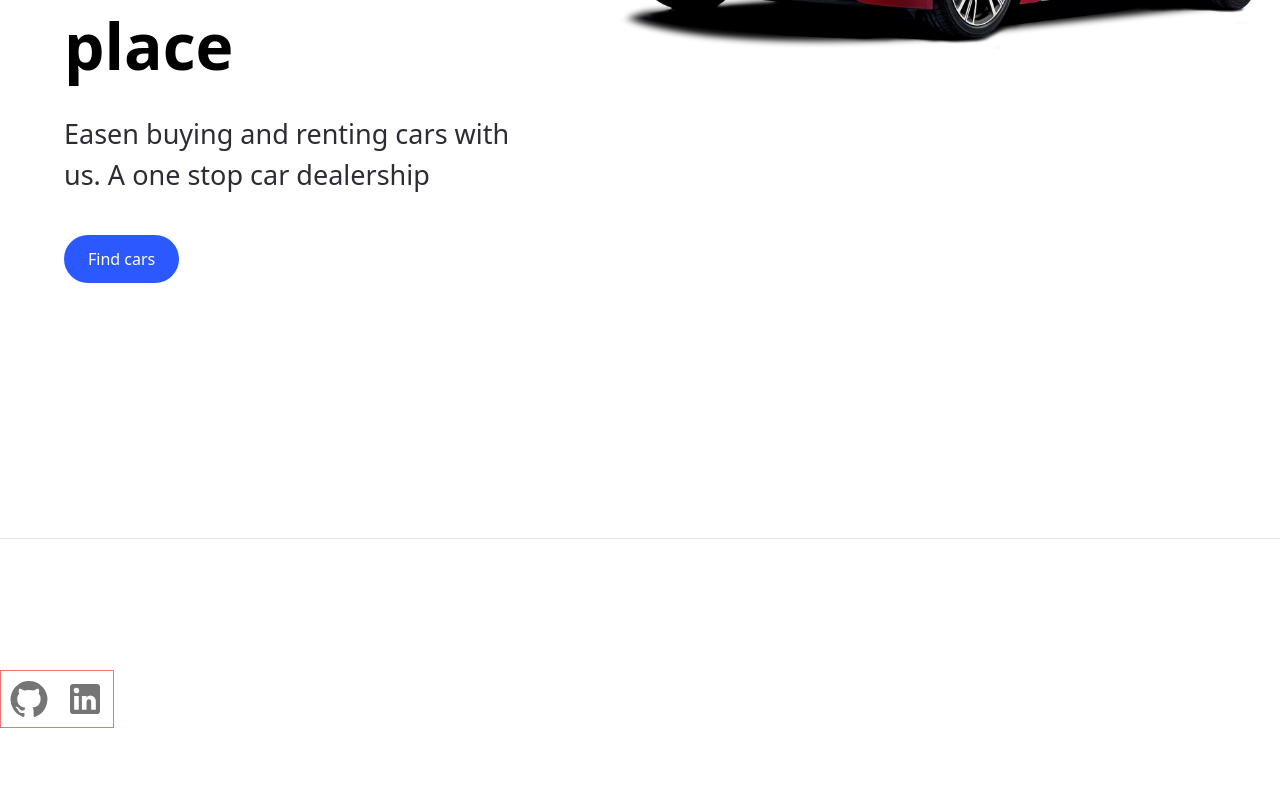
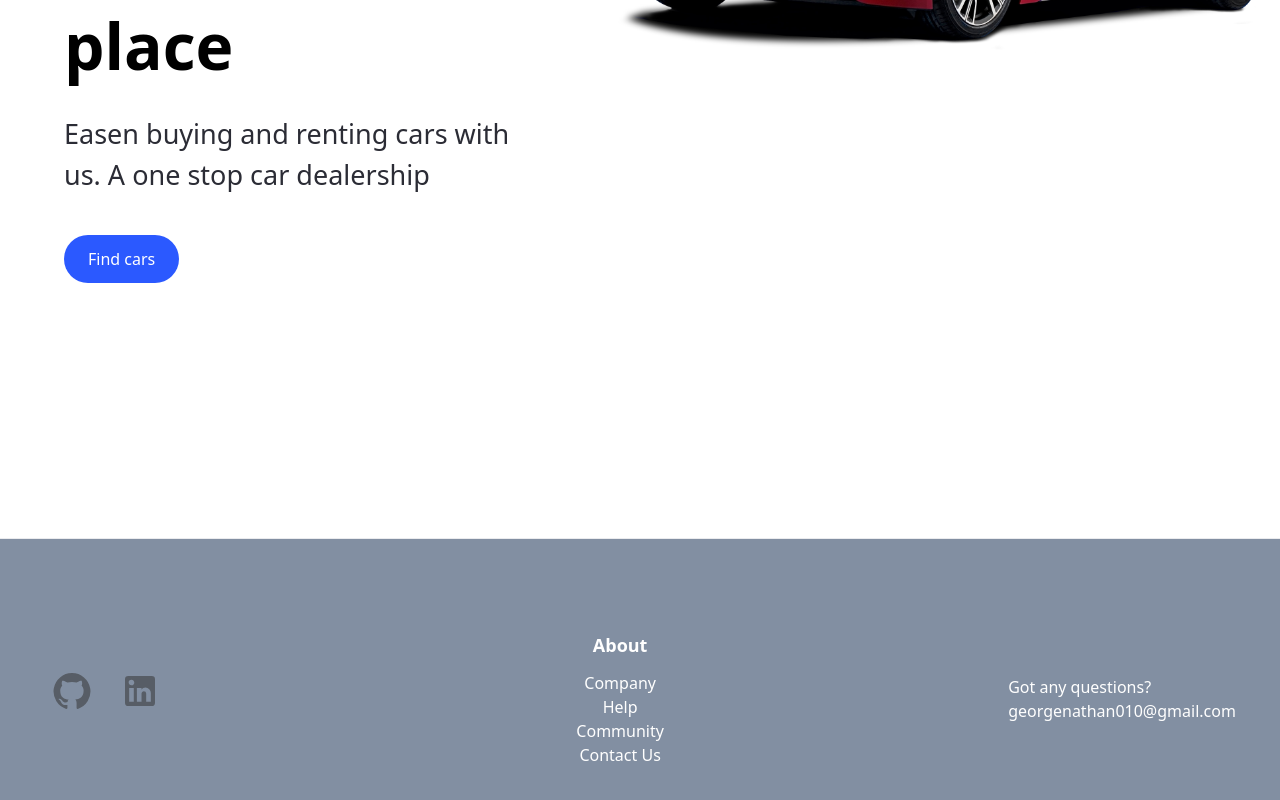
Before and after one commit to Nathami-n/carGo, a React (Vite) app: page / in a window 1280 px wide. Shown: the part 484-1284 px from the top of the page. Built offline with nearby package versions, Linux system fonts and the light colour scheme; no server answers.

Commit message:
added the footer completely

```diff
--- a/src/components/Footer.jsx
+++ b/src/components/Footer.jsx
@@ -1,20 +1,30 @@
-import {Socials} from '../utils/Constants'
+import {Socials, About} from '../utils/Constants'
 import { IconButton } from "@mui/material"
 import { FetchData } from '../utils/FetchData'
 
 const Footer = () => {
-  const data = FetchData('corolla')
-  .then((cars)=>{
-    console.log(cars)
-  })
+  console.log(About)
   return (
- <footer className='w-full h-[40vh] flex justify-between items-center text-white border-t border-gray-200 mt-7 mx-auto'>
-    <div className='border  border-red-400  flex flex-col md:flex-row'>
+ <footer className='w-full h-[40vh] border-t flex items-center justify-around border-gray-200 mt-7 mx-auto bg-slate-500 text-white opacity-80'>
+    <div className='flex justify-center gap-3 mb-4'>
     {Socials.map((item,index)=>{
       return <IconButton key={index}>
         {item.logo}
       </IconButton>
     })}
+    </div>
+    <div className='flex flex-col justify-center items-center md:ml-[25%]'>
+      <h1 className='mb-3 text-lg font-bold'>About</h1>
+      {
+        About.map((item, index)=>{
+           return <p key={index}>{item}</p>
+        })
+      }
+
+    </div>
+    <div className='ml-[20%]'>
+      <h1>Got any questions?</h1>
+      <p>georgenathan010@gmail.com</p>
     </div>
 
 
--- a/src/utils/Constants.jsx
+++ b/src/utils/Constants.jsx
@@ -7,3 +7,10 @@ export const Socials = [
         logo:<LinkedIn sx={{fontSize:'40px'}}/>,
     }
 ]
+
+export const About = [
+    'Company',
+    'Help',
+    'Community',
+    'Contact Us',
+]
--- a/src/utils/FetchData.jsx
+++ b/src/utils/FetchData.jsx
@@ -4,7 +4,6 @@ import axios from "axios"
 const BASE_URL = 'https://cars-by-api-ninjas.p.rapidapi.com/v1/cars'
 const options = {
     url: BASE_URL,
-    // params:{model:'corolla'},
     headers: {
         'X-RapidAPI-Key': import.meta.env.VITE_RAPID_API_KEY,
         'X-RapidAPI-Host': 'cars-by-api-ninjas.p.rapidapi.com'
```
